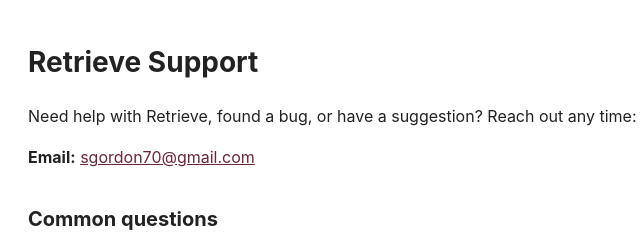
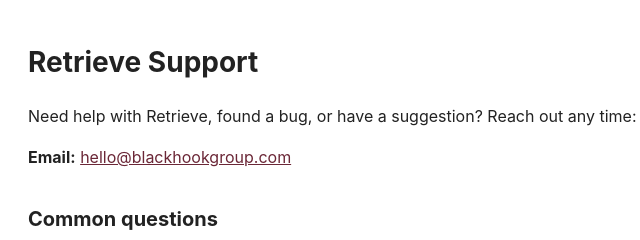
Before and after one commit to sgordon70/retrieve, a plain HTML site: page support.html in a window 1280 px wide. Shown: the top 240 px of the page, 292-932 px from the left. Drawn offline with Linux system fonts and the light colour scheme.

Commit message:
Update support.html

```diff
--- a/support.html
+++ b/support.html
@@ -24,7 +24,7 @@
 
 <p>Need help with Retrieve, found a bug, or have a suggestion? Reach out any time:</p>
 
-<p><strong>Email:</strong> <a href="mailto:sgordon70@gmail.com">sgordon70@gmail.com</a></p>
+<p><strong>Email:</strong> <a href="mailto:hello@blackhookgroup.com">hello@blackhookgroup.com</a></p>
 
 <h2>Common questions</h2>
 
```
